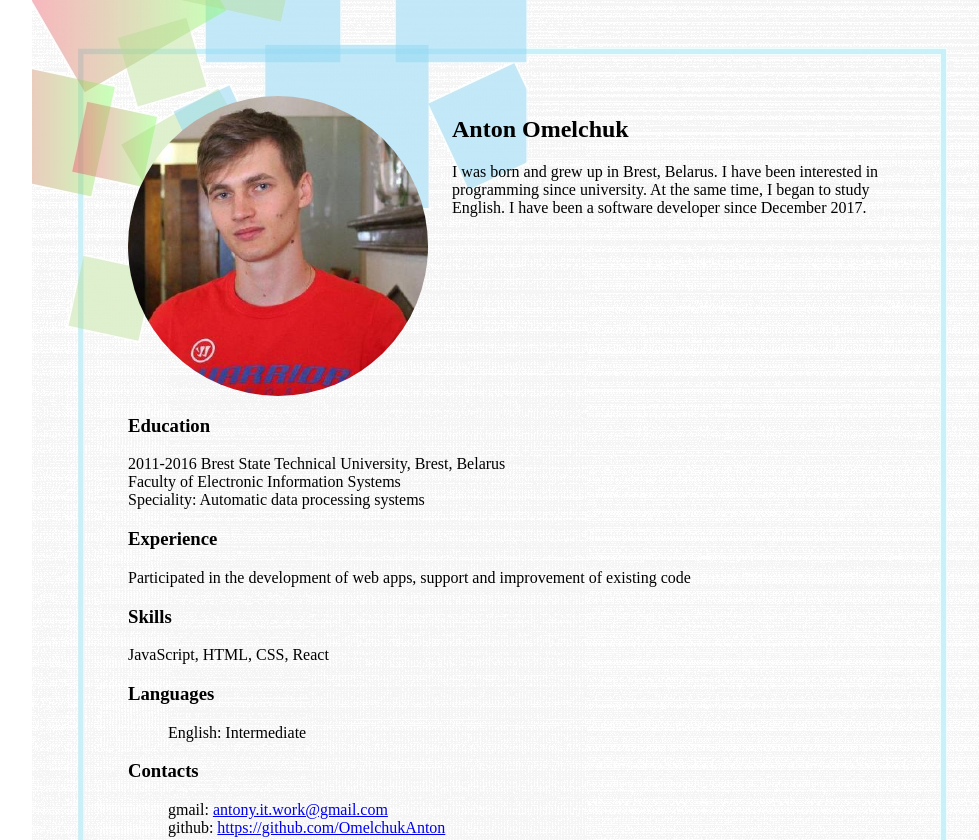
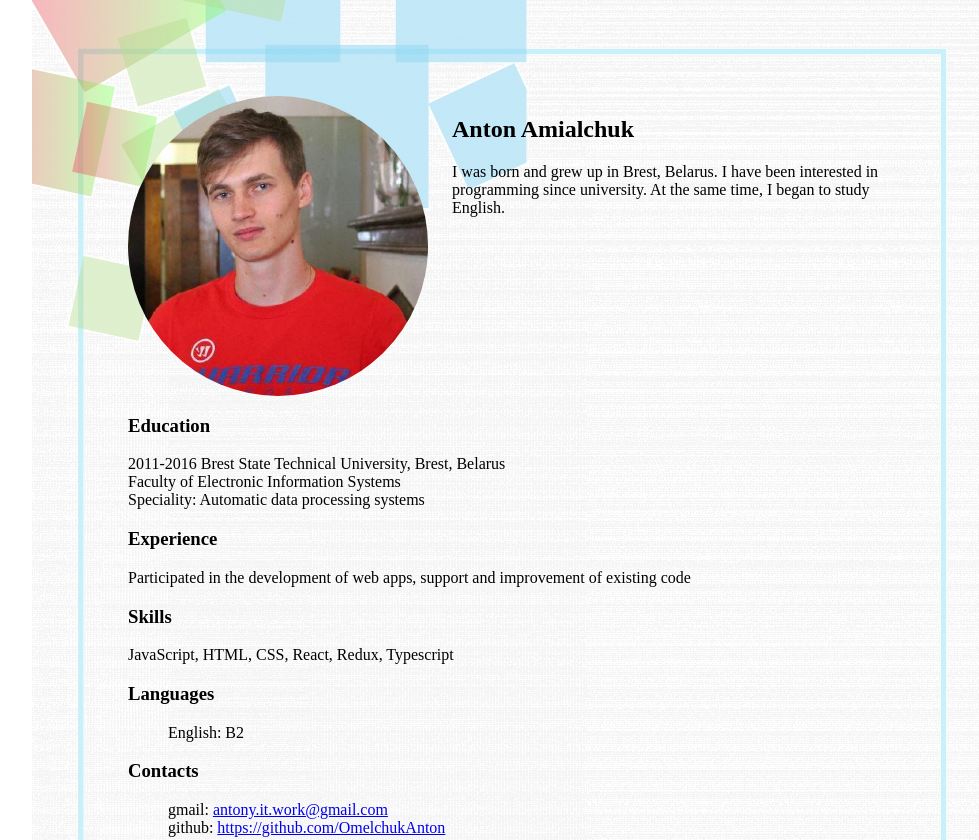
Before and after one commit to OmelchukAnton/rsschool-cv, a plain HTML site: page index.html in a window 1280 px wide. Shown: the top 840 px of the page, without its empty margins (128-1107 px from the left). Drawn offline with Linux system fonts and the light colour scheme.

```diff
--- a/index.html
+++ b/index.html
@@ -8,32 +8,32 @@
 </head>
 <body>
     <header class="header">
-        <h1>CV Anton Omelchuk</h1>
-        <img src="images/avatar.jpg" alt="avatar" width="300" height="300"/>
+        <h1>CV Anton Amialchuk</h1>
+        <img src="images/avatar.jpg" alt="avatar" width="300" height="300">
         <section class="brief">
-            <h2>Anton Omelchuk</h2>
+            <h2>Anton Amialchuk</h2>
             <p> I was born and grew up in Brest, Belarus.
                 I have been interested in programming since university.
                 At the same time, I began to study English.
-                I have been a software developer since December 2017.
+
             </p>
         </section>
     </header>
     <main class="main">
         <h3>Education</h3>
         <p>
-            2011-2016 Brest State Technical University, Brest, Belarus <br/>
-            Faculty of Electronic Information Systems <br/>
+            2011-2016 Brest State Technical University, Brest, Belarus <br>
+            Faculty of Electronic Information Systems <br>
             Speciality: Automatic data processing systems
         </p>
         <h3>Experience</h3>
         <p>Participated in the development of web apps, support and improvement of existing code</p>
         <h3>Skills</h3>
-        <p>JavaScript, HTML, CSS, React</p>
+        <p>JavaScript, HTML, CSS, React, Redux, Typescript</p>
         <h3>Languages</h3>
         <ul>
             <li>
-                English: Intermediate
+                English: B2
             </li>
         </ul>
     </main>
```
